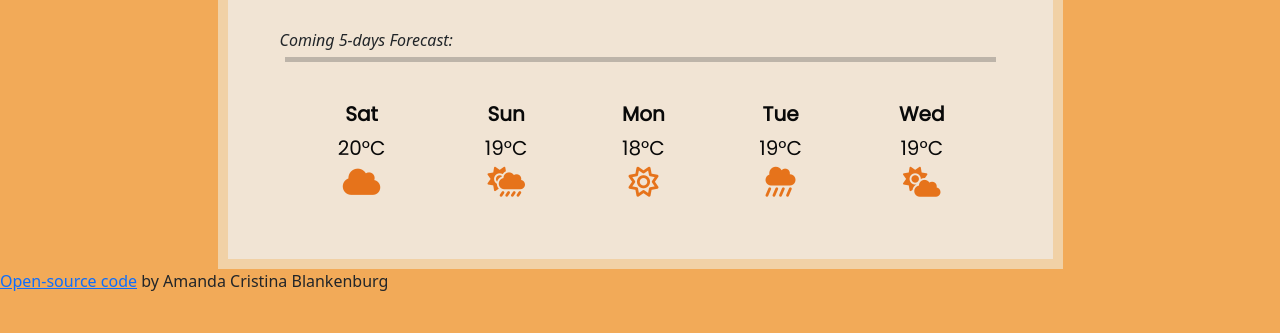
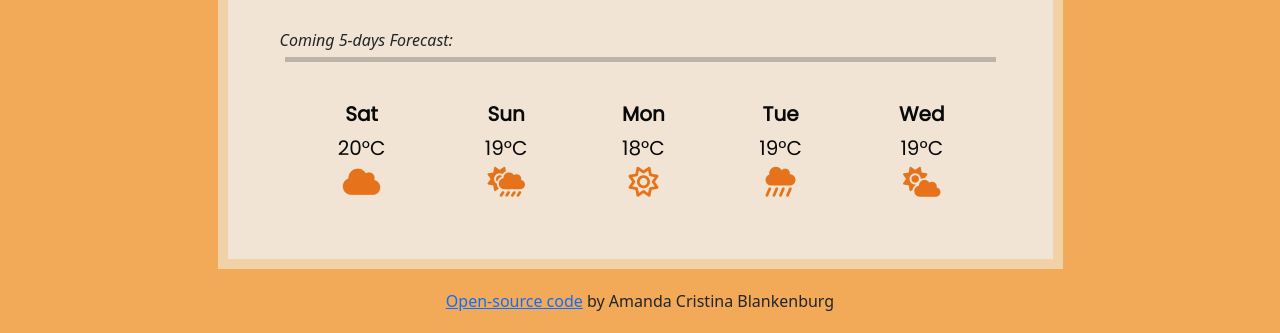
Before and after one commit to amandablank/SC-plus-weather-app-v1, a website built with Parcel: page index.html in a window 1280 px wide. Shown: the part 504-837 px from the top of the page. Before the commit the page ends 800 px from the top, so only its background shows below. Built offline with nearby package versions, Linux system fonts and the light colour scheme.

Commit message:
Update styles.css

```diff
--- a/styles/styles.css
+++ b/styles/styles.css
@@ -134,6 +134,8 @@ i.icon {
 }
 
 .open-source-code {
+  display: block;
   text-align: center;
   margin: 0 auto;
+  padding: 20px;
 }
```
